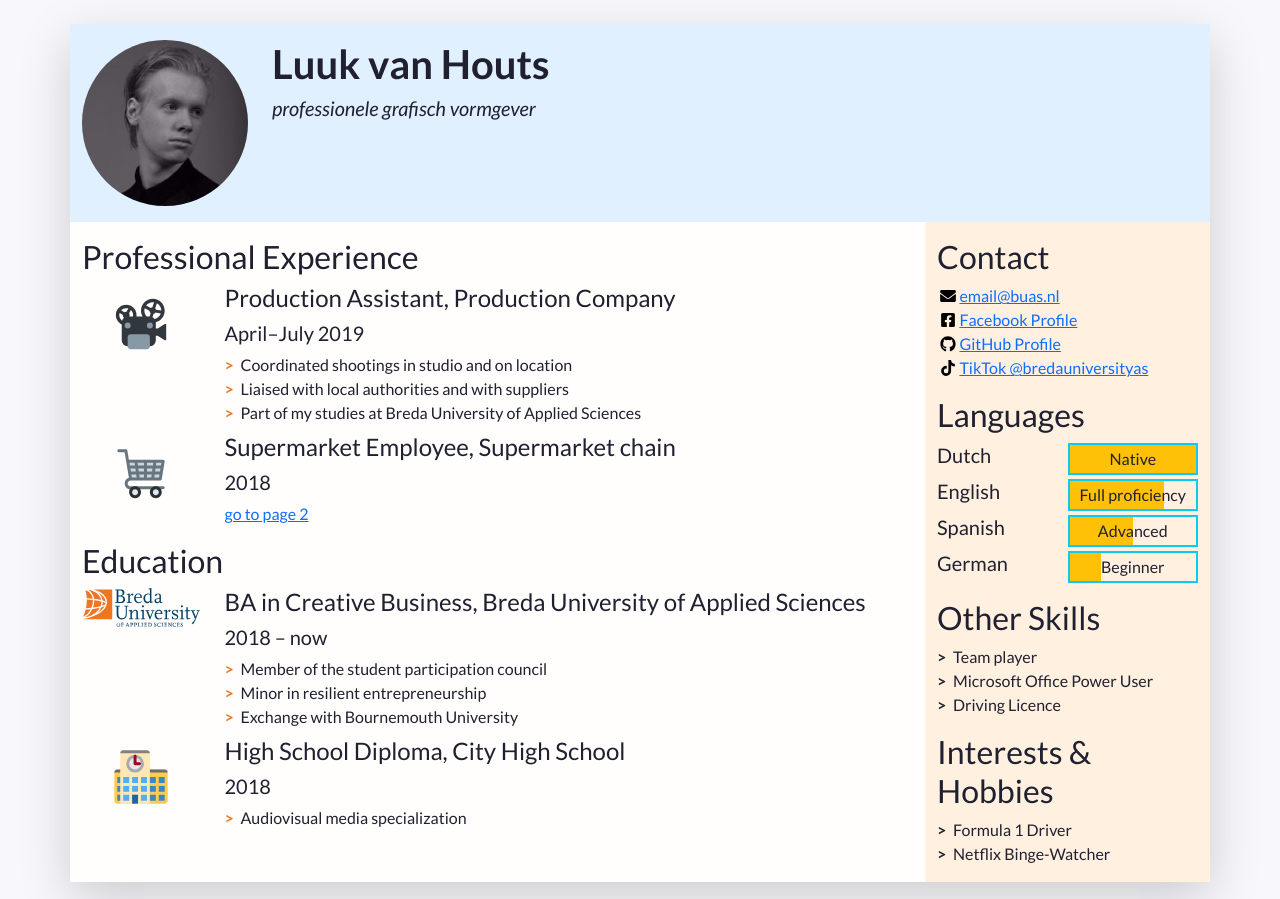
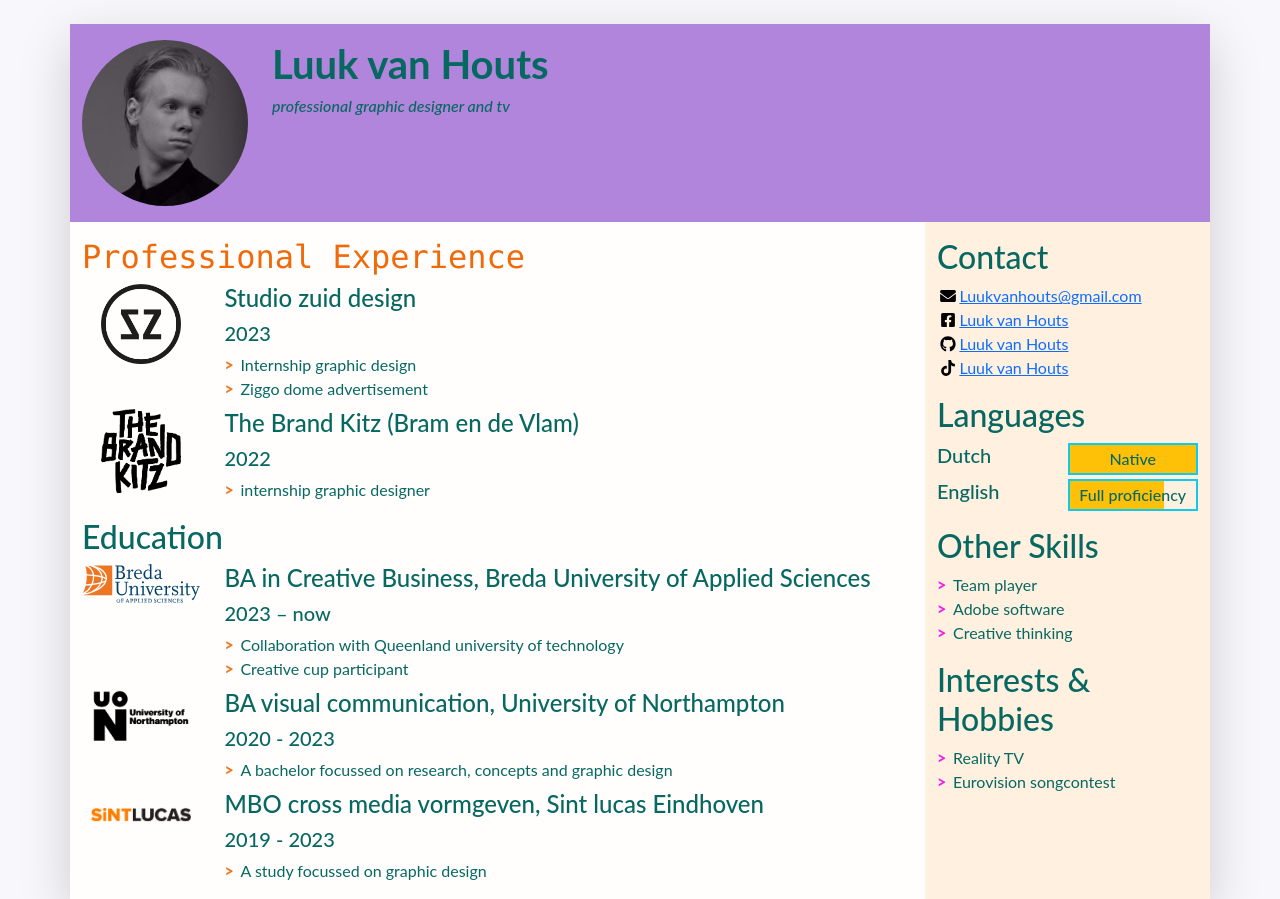
Before and after one commit to LuukvanHouts/CV1-individual, a plain HTML site: page index.html in a window 1280 px wide. Shown: the top 899 px of the page. Drawn offline with nearby package versions, Linux system fonts and the light colour scheme.

Commit message:
New updates to portfolio
I changed a lot of text and css changes to my portfolio

```diff
--- a/css/styles.css
+++ b/css/styles.css
@@ -1,20 +1,21 @@
 /* Use this file to use your own styles*/
 
 /* Import declaration to use Google Fonts - check https://fonts.google.com/ for details */
-@import url('https://fonts.googleapis.com/css2?family=Lato:ital,wght@0,400;0,700;1,400;1,700&display=swap');
+
+@import url('https://fonts.googleapis.com/css2?family=Montserrat:ital,wght@0,100..900;1,100..900&family=Roboto:ital,wght@0,100;0,300;0,400;0,500;0,700;0,900;1,100;1,300;1,400;1,500;1,700;1,900&display=swap');
 
 /* Styles for the body */
 
 body {
 	font-family: Lato, "Open Sans", Roboto, "Segoe UI", "Helvetica Neue", Helvetica, Arial, sans-serif;
-	color: #202030;
+	color: #076862;
 	background-color: #f8f8fc;
 }
 
 /* Styles for custom classes in the document. (There are more, try to find them out!) */
 
 .resume-header {
-    background-color: #e0f0ff;
+    background-color: #B085DB;
 }
 
 .resume-main {
@@ -33,6 +34,7 @@ body {
 	display: inline-block;
 	width: 1em;
 	margin-left: -1em;
+	color: #EE22E4;
 }
 
 .biography-details li::before {
@@ -49,3 +51,9 @@ body {
 	height: 1em;
 	flex-basis: 1.4em;
 }
+.newfont {
+	color: #059084;
+	font-family: Gotham, "Helvetica Neue", Helvetica, Arial, sans-serif;
+	font-weight: 1600;
+	font-size: 54
+}
--- a/index.html
+++ b/index.html
@@ -13,8 +13,8 @@
 
     <!-- Links to our additional CSS styles -->
     <link rel="stylesheet" href="css/styles.css">
-
-    <title>Firstname Lastname's Resumé</title>
+    <link href="newcss.css" rel="stylesheet" type="text/css">
+<title>Luuk van Houts's Resumé</title>
   </head>
   <!-- End of the head -->
 
@@ -43,14 +43,14 @@
             "w-100" makes sure the image takes the full width of the column it's in
             "rounded-circle" cuts a circle around the image
           -->
-          <img class="w-100 rounded-circle my-3" src="images/luukvanhouts.jpeg" alt="Portrait of Firstname Lastname" width="160">
+          <img class="w-100 rounded-circle my-3" src="images/luukvanhouts.jpeg" alt="Portrait of Luuk van Houts" width="160">
         </div>
         <!--
           A container to wrap around your name and tagline. Full-width at small size, then columns of increasing size.
         -->
         <div class="col-12 col-sm-8 col-md-9 col-lg-10 my-3 header-content">
           <h1 class="fw-bolder">Luuk van Houts</h1>
-          <h5 class="fst-italic tagline">professionele grafisch vormgever</h5>
+          <h6 class="fst-italic tagline">professional graphic designer and tv</h6>
         </div>
       </header>
 
@@ -70,7 +70,8 @@
             <section> is yet another semantic element. The first one is for professional experience.
           -->
           <section class="my-3 biography-section">
-            <h2>Professional Experience</h2>
+			  <p class="thenewone">
+			  <h2 class="thenewone">Professional Experience</h2>
             <!--
               Each list item (li) in the unordered list (ul) below will be one job.
               "list-unstyled" is a class that hides the bullet points of a list.
@@ -81,16 +82,15 @@
               <li class="biography-item row mb-2">
                 <!-- We're using a grid inside a grid so we can align logos and text -->
                 <div class="logo-container col-3 col-sm-2 col-md-3 col-lg-2">
-                  <img class="biography-logo mw-100 d-block mx-auto" src="images/employers/projector.svg" alt="Company logo" width="80">
+                  <img class="biography-logo mw-100 d-block mx-auto" src="images/schools/studiozuid.png" alt="sz logo" width="80">
                 </div>
                 <div class="biography-contents col-9 col-sm-10 col-md-9 col-lg-10">
-                  <h4>Production Assistant, Production Company</h4>
-                  <h5>April&ndash;July 2019</h5>
+                  <h4>Studio zuid design</h4>
+                  <h5>2023</h5>
                   <!-- Use the list below to talk about your achievements -->
                   <ul class="biography-details list-unstyled">
-                    <li>Coordinated shootings in studio and on location</li>
-                    <li>Liaised with local authorities and with suppliers</li>
-                    <li>Part of my studies at Breda University of Applied Sciences</li>
+                    <li>Internship graphic design</li>
+					  <li>Ziggo dome advertisement</li>
                   </ul>
                 </div>
               </li>
@@ -99,12 +99,15 @@
               <li class="biography-item row mb-2">
                 <div class="logo-container col-3 col-sm-2 col-md-3 col-lg-2">
                 <!-- We're using a grid inside a grid so we can align logos and text -->
-                  <img class="biography-logo mw-100 d-block mx-auto" src="images/employers/trolley.svg" alt="Company logo" width="80">
+                  <img class="biography-logo mw-100 d-block mx-auto" src="images/schools/logo-tbk.png" alt="The brand kitz logo" width="80">
                 </div>
                 <div class="biography-contents col-9 col-sm-10 col-md-9 col-lg-10">
-                  <h4>Supermarket Employee, Supermarket chain</h4>
-                  <h5>2018</h5>
-					<a href="page2.html">go to page 2</a>
+                  <h4>The Brand Kitz (Bram en de Vlam)&nbsp;</h4>
+                  <h5>2022</h5>
+				<ul class="biography-details list-unstyled">
+					<li>internship graphic designer&nbsp;</li>
+				</ul>
+
                   <!-- This entry doesn't have a list of achievements, but you can copy-paste the one from above -->
                 </div>
               </li>
@@ -121,16 +124,15 @@
               <!-- Top item in education. And by "top", I mean a Bachelor in Creative Business at BUas. -->
               <li class="biography-item row mb-2">
                 <div class="logo-container col-3 col-sm-2 col-md-3 col-lg-2">
-                  <img class="biography-logo mw-100 d-block mx-auto" src="images/schools/logo-buas.svg" alt="School logo" width="120">
+                  <img class="biography-logo mw-100 d-block mx-auto" src="images/schools/logobuas.svg" alt="buas logo" width="120">
                 </div>
                 <div class="biography-contents col-9 col-sm-10 col-md-9 col-lg-10">
                   <h4>BA in Creative Business, Breda University of Applied Sciences</h4>
-                  <h5>2018&nbsp;&ndash;&nbsp;now</h5>
+                  <h5>2023 –&nbsp;now</h5>
                   <!-- Use the list below to talk about minors, exchanges, extra-curricular activities. -->
                   <ul class="biography-details list-unstyled">
-                    <li>Member of the student participation council</li>
-                    <li>Minor in resilient entrepreneurship</li>
-                    <li>Exchange with Bournemouth University</li>
+                    <li>Collaboration with Queenland university of technology </li>
+                    <li>Creative cup participant</li>
                   </ul>
                 </div>
               </li>
@@ -138,13 +140,25 @@
               <!-- 2nd item in education -->
               <li class="biography-item row mb-2">
                 <div class="logo-container col-3 col-sm-2 col-md-3 col-lg-2">
-                  <img class="biography-logo mw-100 d-block mx-auto" src="images/schools/school.svg" alt="School logo" width="80">
+                  <img class="biography-logo mw-100 d-block mx-auto" src="images/schools/uon-innovation_centre.png" alt="uon logo" width="100">
                 </div>
                 <div class="biography-contents col-9 col-sm-10 col-md-9 col-lg-10">
-                  <h4>High School Diploma, City High School</h4>
-                  <h5>2018</h5>
+                  <h4>BA visual communication, University of Northampton</h4>
+                  <h5>2020 - 2023</h5>
                   <ul class="biography-details list-unstyled">
-                    <li>Audiovisual media specialization</li>
+                    <li>A bachelor focussed on research, concepts and graphic design</li>
+                  </ul>
+                </div>
+              </li>
+				 <li class="biography-item row mb-2">
+                <div class="logo-container col-3 col-sm-2 col-md-3 col-lg-2">
+                  <img class="biography-logo mw-100 d-block mx-auto" src="images/schools/sintlucas-logo.png" alt="sintlucas logo" width="100">
+                </div>
+                <div class="biography-contents col-9 col-sm-10 col-md-9 col-lg-10">
+                  <h4>MBO cross media vormgeven, Sint lucas Eindhoven</h4>
+                  <h5>2019 - 2023</h5>
+                  <ul class="biography-details list-unstyled">
+                    <li>A study focussed on graphic design</li>
                   </ul>
                 </div>
               </li>
@@ -173,27 +187,27 @@
             -->
             <ul class="contact-list list-unstyled">
               <li class="contact-item">
-                <a class="d-flex align-items-center" href="mailto:email@buas.nl" target="_blank">
+                <a class="d-flex align-items-center" href="mailto:luukvanhouts@gmail.com">
                   <img class="contact-icon" src="images/icons/envelope.svg" alt="Email">
-                  email@buas.nl
+                  Luukvanhouts@gmail.com
                 </a>
               </li>
               <li class="contact-item">
-                <a class="d-flex align-items-center" href="https://facebook.com/" target="_blank">
+                <a class="d-flex align-items-center" href="https://facebook.com/luukvanhouts">
                   <img class="contact-icon" src="images/icons/facebook.svg" alt="Facebook">
-                  Facebook Profile
+                  Luuk van Houts
                 </a>
               </li>
               <li class="contact-item">
-                <a class="d-flex align-items-center" href="https://github.com/" target="_blank">
-                  <img class="contact-icon" src="images/icons/github.svg" alt="LinkedIn">
-                  GitHub Profile
+                <a class="d-flex align-items-center" href="https://github.com/Luukvanhouts">
+                  <img class="contact-icon" src="images/icons/github.svg" alt="github">
+                  Luuk van Houts
                 </a>
               </li>
               <li class="contact-item">
-                <a class="d-flex align-items-center" href="https://www.tiktok.com/@bredauniversityas" target="_blank">
-                  <img class="contact-icon" src="images/icons/tiktok.svg" alt="Mobile Phone">
-                  TikTok @bredauniversityas
+                <a class="d-flex align-items-center" href="https://www.tiktok.com/@Luukvanhouts">
+                  <img class="contact-icon" src="images/icons/tiktok.svg" alt="tiktok">
+                  Luuk van Houts
                 </a>
               </li>
             </ul>
@@ -221,23 +235,7 @@
                   <h6 class="position-absolute w-100 text-center top-0 py-1">Full proficiency</h6>
                 </div>
               </li>
-              <li class="language-item d-flex mb-1">
-                <h5 class="language-name w-50">Spanish</h5>
-                <div class="language-level w-50 border border-info border-2 position-relative">
-                  <!-- The div below is a progress bar. Choose between w-25, w-50, w-75 and w-100 to show your level of fluency -->
-                  <div class="language-progress position-absolute bg-warning h-100 w-50"></div>
-                  <h6 class="position-absolute w-100 text-center top-0 py-1">Advanced</h6>
-                </div>
-              </li>
-              <li class="language-item d-flex mb-1">
-                <h5 class="language-name w-50">German</h5>
-                <div class="language-level w-50 border border-info border-2 position-relative">
-                  <!-- The div below is a progress bar. Choose between w-25, w-50, w-75 and w-100 to show your level of fluency -->
-                  <div class="language-progress position-absolute bg-warning h-100 w-25"></div>
-                  <h6 class="position-absolute w-100 text-center top-0 py-1">Beginner</h6>
-                </div>
-              </li>
-            </ul>
+			  </ul>
           </section>
 
           <!-- End of contact details, moving on to other skills -->
@@ -246,8 +244,8 @@
             <h2>Other Skills</h2>
             <ul class="skill-list list-unstyled">
               <li class="skill-item">Team player</li>
-              <li class="skill-item">Microsoft Office Power User</li>
-              <li class="skill-item">Driving Licence</li>
+              <li class="skill-item">Adobe software</li>
+              <li class="skill-item">Creative thinking</li>
             </ul>
           </section>
 
@@ -256,8 +254,8 @@
           <section class="my-3 aside-section">
             <h2>Interests &amp; Hobbies</h2>
             <ul class="skill-list list-unstyled">
-              <li class="skill-item">Formula 1 Driver</li>
-              <li class="skill-item">Netflix Binge-Watcher</li>
+              <li class="skill-item">Reality TV</li>
+              <li class="skill-item">Eurovision songcontest</li>
             </ul>
           </section>
 
--- /dev/null
+++ b/newcss.css
@@ -0,0 +1,6 @@
+@charset "UTF-8";
+
+.thenewone {
+    color: #F06A0A;
+    font-family: Consolas, "Andale Mono", "Lucida Console", "Lucida Sans Typewriter", Monaco, "Courier New", "monospace"
+}
```
Also changed, not shown: images/schools/logo-tbk.png (added), images/schools/logobuas.svg (renamed from images/schools/logo-buas.svg), images/schools/sintlucas-logo.png (added), images/schools/studiozuid.png (added), images/schools/uon-innovation_centre.png (added), 1 other file.
